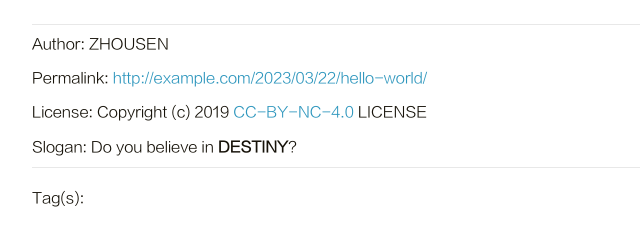
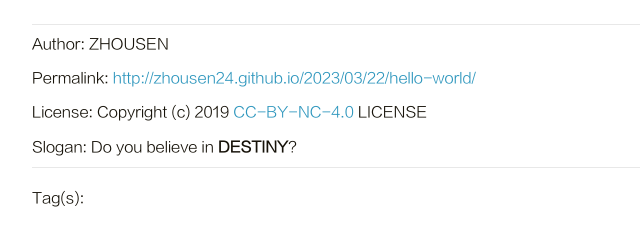
Before and after one commit to Zhousen24/zhousen24.github.io, a plain HTML site: page 2023/03/22/hello-world/index.html in a window 1280 px wide. Shown: the part 1143-1383 px from the top of the page, 218-858 px from the left. Drawn offline with Linux system fonts and the light colour scheme.

Commit message:
Site updated: 2023-03-22 13:59:30

```diff
--- a/2023/03/22/hello-world/index.html
+++ b/2023/03/22/hello-world/index.html
@@ -241,7 +241,7 @@
 
                     <p class="copyright-item">
                         <span>Permalink:</span>
-                        <span><a href="http://example.com/2023/03/22/hello-world/">http://example.com/2023/03/22/hello-world/</a></span>
+                        <span><a href="http://zhousen24.github.io/2023/03/22/hello-world/">http://zhousen24.github.io/2023/03/22/hello-world/</a></span>
                     </p>
 
 
```
